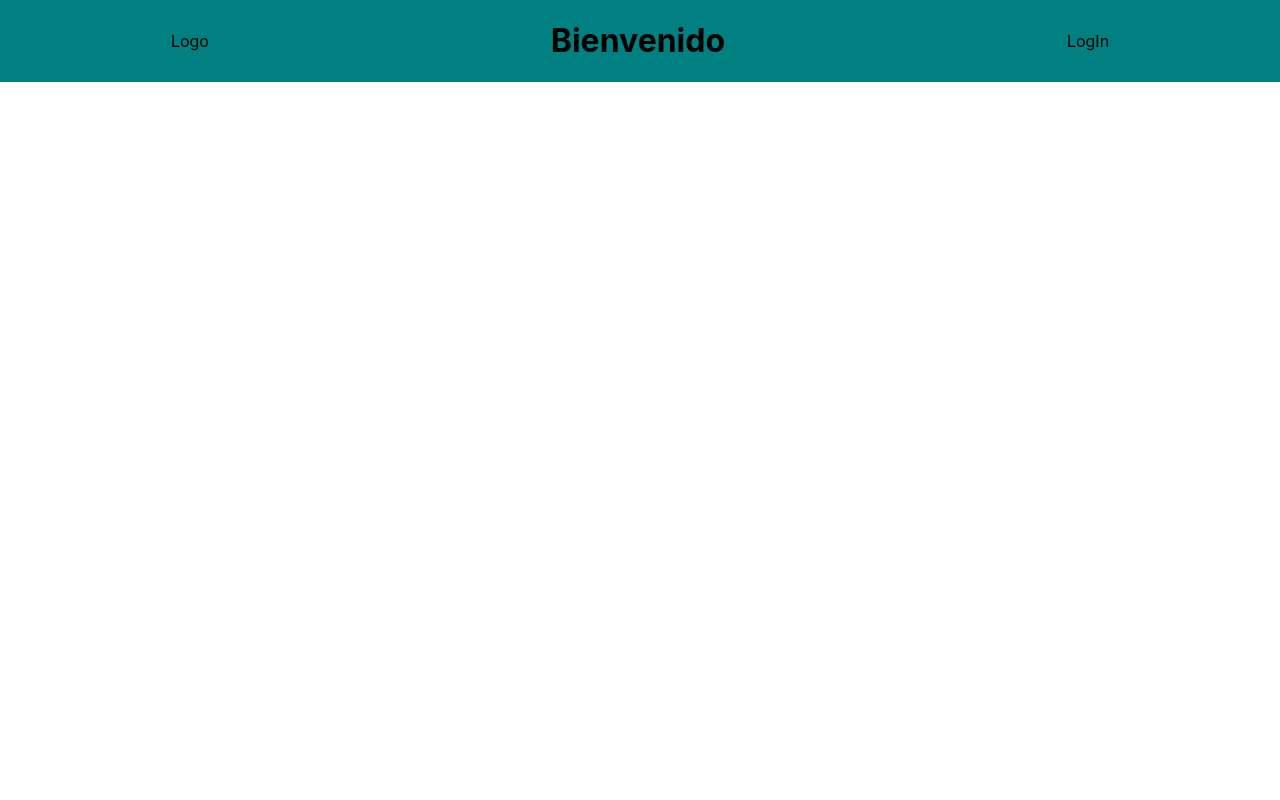
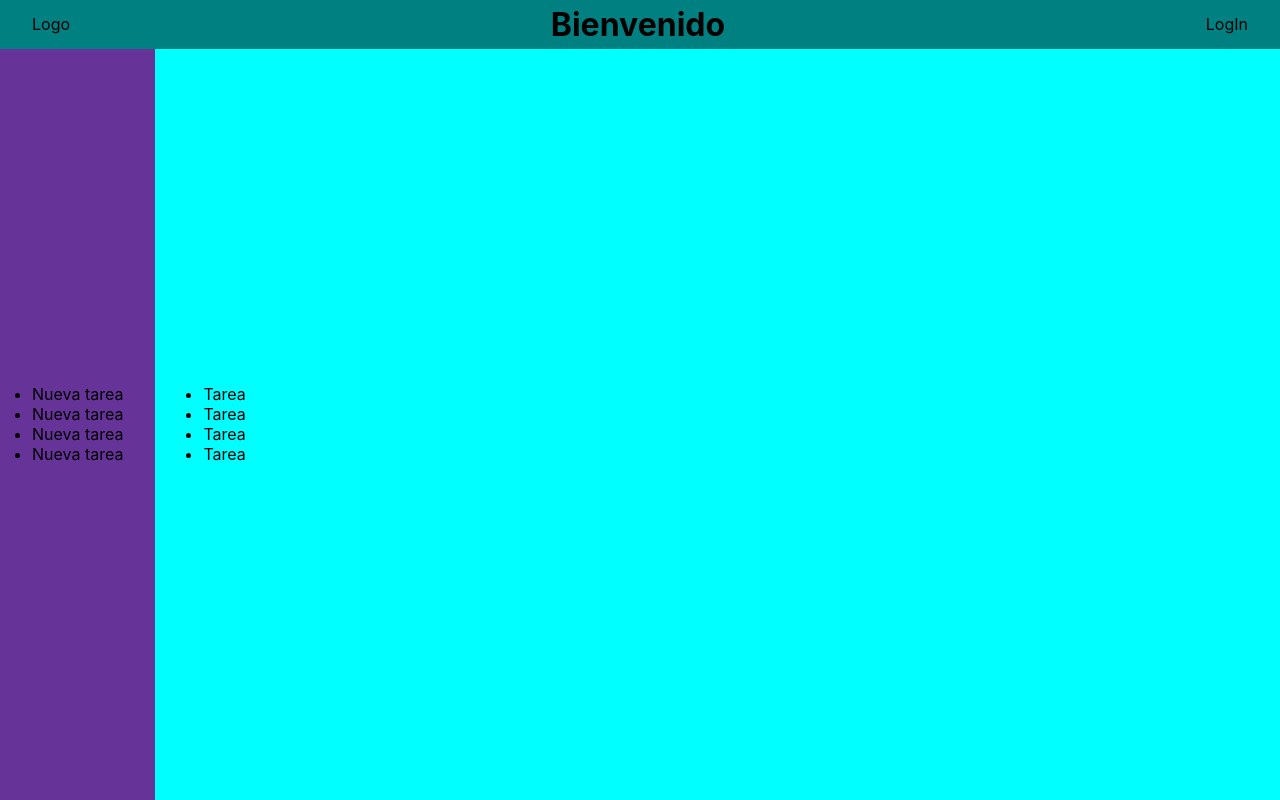
Before and after one commit to Ing-ed/ChallengeFE, a React (Create React App) app: page / in a window 1280 px wide. Built offline with nearby package versions, Linux system fonts and the light colour scheme.

Commit message:
Maqueta base terminada, se debe agregar contexto y comenzar con la funcionalidad

```diff
--- a/src/App.css
+++ b/src/App.css
@@ -1,38 +1,10 @@
-.App {
-  text-align: center;
+*{
+  margin: 0;
+  padding: 0;
 }
-
-.App-logo {
-  height: 40vmin;
-  pointer-events: none;
-}
-
-@media (prefers-reduced-motion: no-preference) {
-  .App-logo {
-    animation: App-logo-spin infinite 20s linear;
-  }
-}
-
-.App-header {
-  background-color: #282c34;
-  min-height: 100vh;
+#page{
   display: flex;
   flex-direction: column;
-  align-items: center;
-  justify-content: center;
-  font-size: calc(10px + 2vmin);
-  color: white;
+  flex-wrap: wrap;
+  height: 100vh;
 }
-
-.App-link {
-  color: #61dafb;
-}
-
-@keyframes App-logo-spin {
-  from {
-    transform: rotate(0deg);
-  }
-  to {
-    transform: rotate(360deg);
-  }
-}
--- a/src/App.js
+++ b/src/App.js
@@ -1,11 +1,13 @@
 import { Header } from './Components/Header/header';
 import logo from './logo.svg';
 import './App.css';
+import { Dashboard } from './Dashboard/dashboard';
 
 function App() {
   return (
-    <div>
+    <div id="page">
       <Header/>
+      <Dashboard/>
     </div>
   );
 }
--- a/src/Components/Header/header.css
+++ b/src/Components/Header/header.css
@@ -1,8 +1,10 @@
 #header{
+    padding:0.3em 2em;
     display: flex;
     flex-direction: row;
-    justify-content: space-around;
-    width: 100vw;
+    justify-content: space-between;
+    width: 100%;
     background-color: teal;
     align-items: center;
+    box-sizing: border-box;
 }
--- /dev/null
+++ b/src/Components/Menu/menu.css
@@ -0,0 +1,13 @@
+#menu{
+    display: flex;
+    flex-direction: column;
+    background-color: rebeccapurple;
+    justify-content: center;
+    padding: 2em;
+}
+
+@media screen and (width=300px) {
+    #menu{
+        flex-direction: row;
+    }
+}
--- a/src/Components/Menu/menu.jsx
+++ b/src/Components/Menu/menu.jsx
@@ -1,7 +1,14 @@
+import './menu.css'
+
 export function Menu(options){
     return(
-        <ul id="menu">
-            <li></li>
-        </ul>
+        <aside id="menu">
+            <ul>
+                <li>Nueva tarea</li>
+                <li>Nueva tarea</li>
+                <li>Nueva tarea</li>
+                <li>Nueva tarea</li>
+            </ul>
+        </aside>
     )
 }
--- /dev/null
+++ b/src/Dashboard/dashboard.css
@@ -0,0 +1,12 @@
+#dashboard{
+    display: flex;
+    flex-direction: row;
+    flex-grow: 1;
+}
+@media screen and (max-width: 300px) {
+    #menu{
+        background-color: black;
+        display: flex;
+        flex-direction: column;
+    }
+}
--- /dev/null
+++ b/src/Dashboard/dashboard.jsx
@@ -0,0 +1,12 @@
+import { Menu } from "../Components/Menu/menu";
+import { Tasks } from "../Tasks/tasks";
+import './dashboard.css'
+
+export function Dashboard(){
+    return(
+        <div id="dashboard">
+            <Menu/>
+            <Tasks/>
+        </div>
+    )
+}
--- /dev/null
+++ b/src/Tasks/tasks.css
@@ -0,0 +1,9 @@
+#tasks{
+    display: flex;
+    padding: 0 3em;
+    flex-direction: column;
+    flex-grow: 1;
+    background-color: aqua;
+    align-items: flex-start;
+    justify-content: center;
+}
--- /dev/null
+++ b/src/Tasks/tasks.jsx
@@ -0,0 +1,13 @@
+import './tasks.css'
+export function Tasks(){
+    return(
+        <div id="tasks">
+            <ul>
+                <li>Tarea</li>
+                <li>Tarea</li>
+                <li>Tarea</li>
+                <li>Tarea</li>
+            </ul>
+        </div>
+    )
+}
```
Also changed, not shown: src/Modal/modal.jsx (added, +8 -0 lines).
